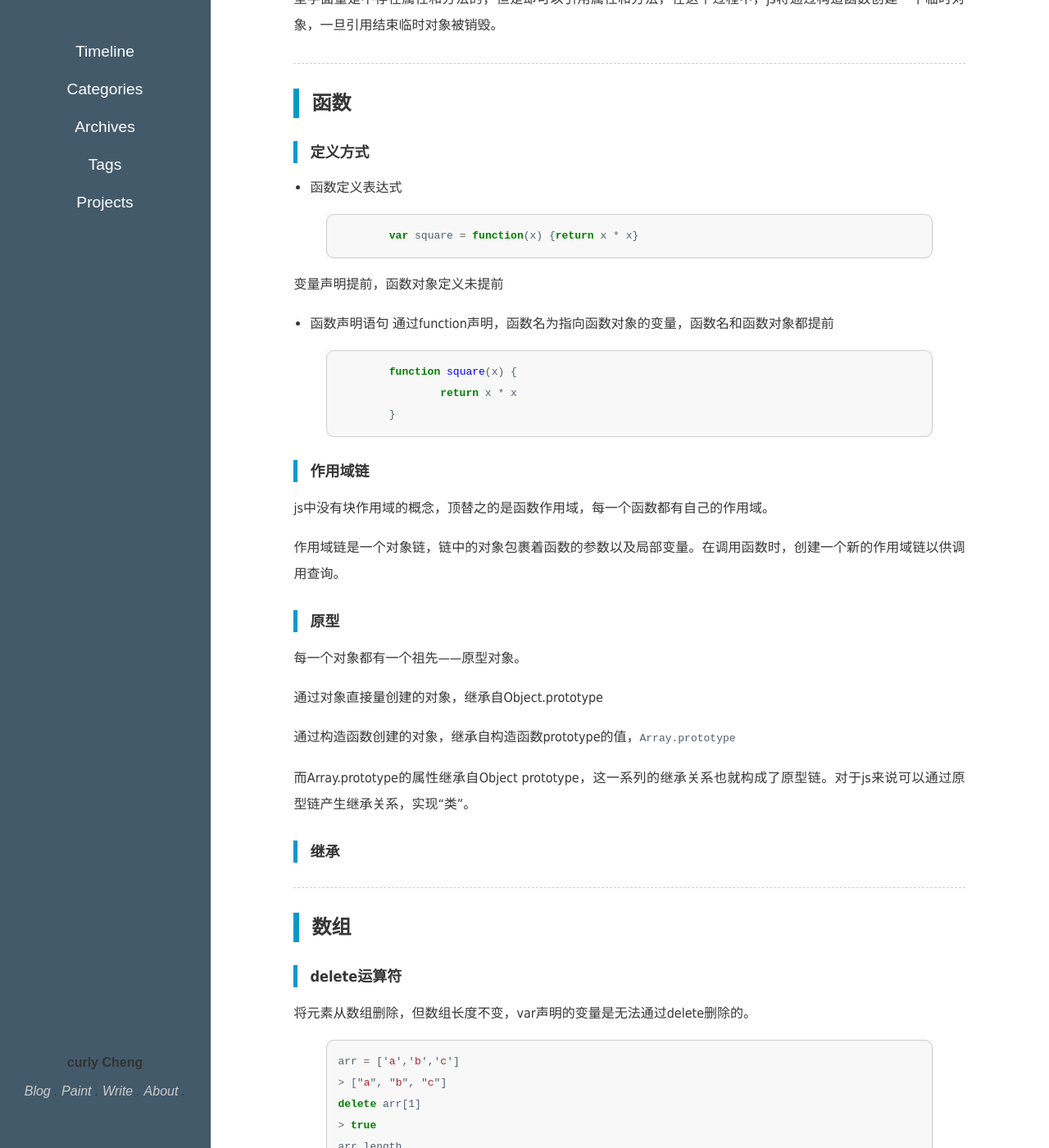
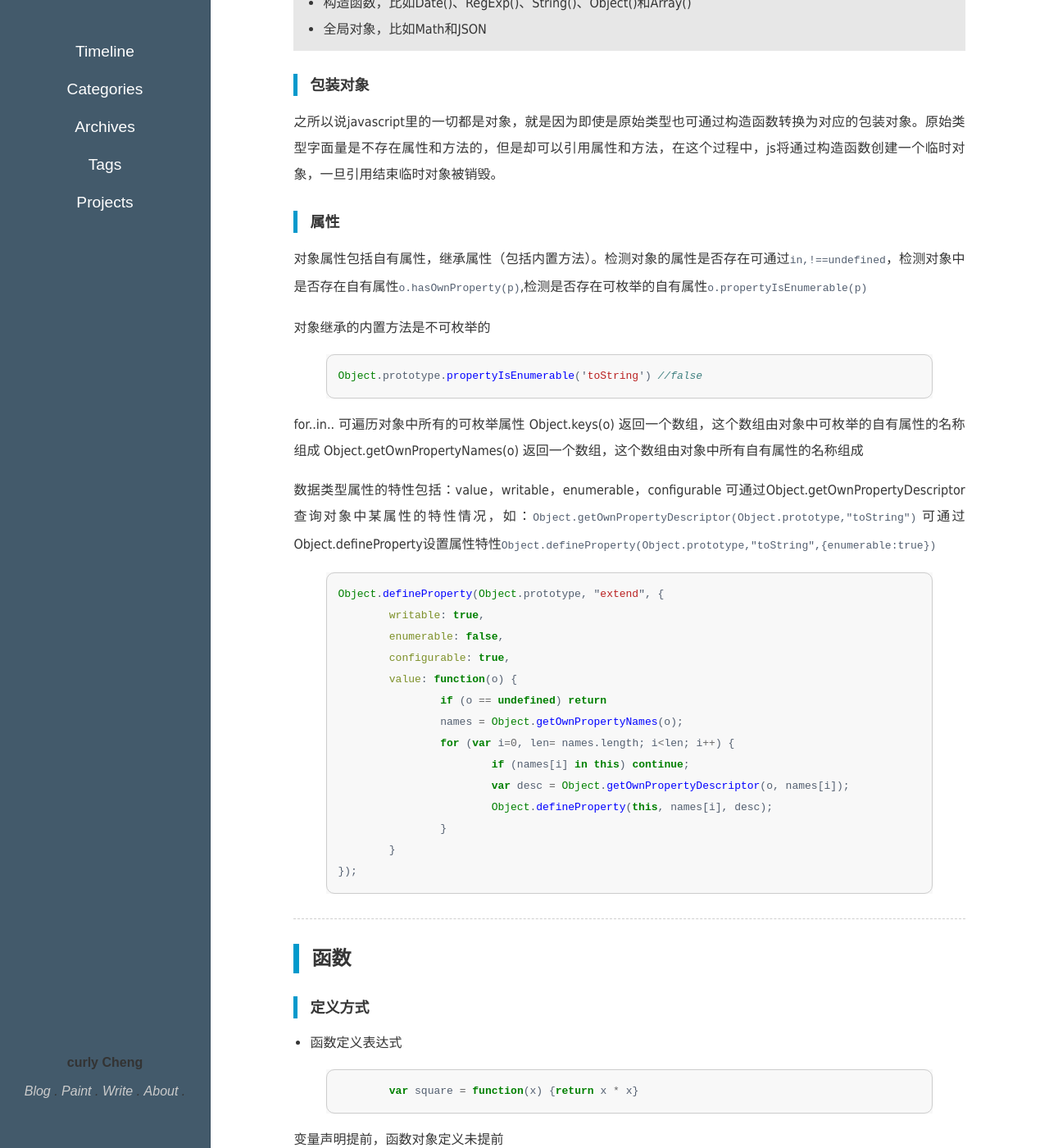
Before and after one commit to curlyCheng/curlycheng.github.io, a Jekyll site: the page built from _posts/2015-11-5-javascript-essence.md, in a window 1280 px wide and 1400 px high, scrolled down 2647 px. Shown: the whole window at 82% size. Built offline with Jekyll 4.4.1, drawn with Linux system fonts in a browser that asks for light colours; some of the changed text lies outside the part shown.

Commit message:
2015.11.11

````diff
--- a/_posts/2015-11-5-javascript-essence.md
+++ b/_posts/2015-11-5-javascript-essence.md
@@ -31,19 +31,27 @@ console.log(typeof priceness) // undefined
 
 #### 类型检查
 
-- typeof操作符检测类型
+- typeof操作符
+可以区分基础类型，原始类型和对象的区分
 ![]({{site.img_dir}}{{page.dir}}/typeof-return.jpg)
 
-> 注意: 由于 typeof 也可以像函数的语法被调用，比如 typeof(obj)，但这并不是一个函数调用。 那两个小括号只是用来计算一个表达式的值，这个返回值会作为 typeof 操作符的一个操作数。 实际上不存在名为 typeof 的函数。
+- classof函数
+通过class特性区分
+可以区分内置构造函数（String，Date...），但无法区分自定义构造函数
 
-- instanceof操作符检测对象类
-instanceof根据原型链判断“继承”关系
+- constructor属性
+通过构造函数区分
+可以区分各个构造函数
+
+- instanceof操作符或isPrototypeOf()
+
+instanceof根据原型链判断“继承”关系，但原始类型较特殊
 ```
 	x = new Date();
 	x instanceof Date; // True
-	/*左值为变量，右值为构造函数*/
+		/*左值为变量，右值为构造函数*/
+	Date.prototype，，.isPrototypeOf(x)
 ```
-- class特性（参照6.8.2节）以及constructor属性（参照6.8.1节和§9.2.2节）
 
 #### 变量声明提前
 
@@ -82,6 +90,42 @@ instanceof根据原型链判断“继承”关系
 
 之所以说javascript里的一切都是对象，就是因为即使是原始类型也可通过构造函数转换为对应的包装对象。原始类型字面量是不存在属性和方法的，但是却可以引用属性和方法，在这个过程中，js将通过构造函数创建一个临时对象，一旦引用结束临时对象被销毁。
 
+
+#### 属性
+
+对象属性包括自有属性，继承属性（包括内置方法）。检测对象的属性是否存在可通过```in,!==undefined```，检测对象中是否存在自有属性```o.hasOwnProperty(p)```,检测是否存在可枚举的自有属性```o.propertyIsEnumerable(p)```
+
+对象继承的内置方法是不可枚举的
+
+{% highlight javascript %}
+Object.prototype.propertyIsEnumerable('toString') //false
+{% endhighlight %}
+
+for..in.. 可遍历对象中所有的可枚举属性
+Object.keys(o) 返回一个数组，这个数组由对象中可枚举的自有属性的名称组成
+Object.getOwnPropertyNames(o) 返回一个数组，这个数组由对象中所有自有属性的名称组成
+
+数据类型属性的特性包括：value，writable，enumerable，configurable
+可通过Object.getOwnPropertyDescriptor查询对象中某属性的特性情况，如：```Object.getOwnPropertyDescriptor(Object.prototype,"toString")```
+可通过Object.defineProperty设置属性特性```Object.defineProperty(Object.prototype,"toString",{enumerable:true})```
+
+{% highlight javascript %}
+Object.defineProperty(Object.prototype, "extend", {
+	writable: true,
+	enumerable: false,
+	configurable: true,
+	value: function(o) {
+		if (o == undefined) return
+		names = Object.getOwnPropertyNames(o);
+		for (var i=0, len= names.length; i<len; i++) {
+			if (names[i] in this) continue;
+			var desc = Object.getOwnPropertyDescriptor(o, names[i]);
+			Object.defineProperty(this, names[i], desc);
+		}
+	}
+});
+{% endhighlight %}
+
 ---
 
 函数
@@ -107,13 +151,51 @@ instanceof根据原型链判断“继承”关系
 	}
 {% endhighlight %}
 
+#### 方法
 
+一个方法无非是个保存在一个对象的属性里的JavaScript函数
+```o.m = f;```
+
+#### 构造函数
+
+构造函数调用创建一个新的空对象，这个对象继承自构造函数的prototype属性。
+
+#### 参数
+
+当调用函数的时候传入的实参比函数声明时指定的形参个数要少，剩下的形参都将设置为undefined值。
+
+标识符arguments是指向实参对象的引用，实参对象是一个类数组对象。修改实参数组的元素同样会修改实参的值。arguments有callee和caller两个方法。
 
 #### 作用域链
 
 js中没有块作用域的概念，顶替之的是函数作用域，每一个函数都有自己的作用域。
 
 作用域链是一个对象链，链中的对象包裹着函数的参数以及局部变量。在调用函数时，创建一个新的作用域链以供调用查询。
+
+#### 闭包
+
+函数的执行依赖于变量作用域，这个作用域是在函数定义时决定的，而不是函数调用时决定的
+
+{% highlight javascript %}
+function bind(f,o){
+if(f.bind)return f.bind(o);//如果bind()方法存在的话，使用bind()方法
+else return function(){//否则，这样绑定
+return f.apply(o,arguments);
+};
+}
+
+{% endhighlight %}
+
+
+#### this
+
+this 是一个关键字，若是通过方法调用，this指向调用方法的对象；若是函数调用，this不是全局变量就是undefined
+
+
+---
+
+继承
+---
 
 #### 原型
 
@@ -125,8 +207,29 @@ js中没有块作用域的概念，顶替之的是函数作用域，每一个函
 
 而Array.prototype的属性继承自Object prototype，这一系列的继承关系也就构成了原型链。对于js来说可以通过原型链产生继承关系，实现“类”。
 
+在ECMAScript5中使用```Object.getPrototypeof(o)```可以查询到对象的原型。在ECMAScript3中通过```o.constructor.prototype```检测对象原型。可以通过```p.isPrototypeOf(o)``` 来检测p是否是o的原型
 
 #### 继承
+
+
+{% highlight javascript %}
+/**
+ * 返回继承自p的类的实例化对象
+ * @param  {原型对象}
+ * @return {创建的对象}
+ */
+function inherit(p) {
+    if (p == null) throw TypeError();
+    if (Object.create)
+        return Object.create(p)
+    t = typeof p;
+    if (t != "object" && t != "function")
+        throw TypeError();
+    function f(){};
+    f.prototype = p;
+    return new f();
+}
+{% endhighlight %}
 
 ---
 
````
Also changed, not shown: _posts/2015-10-21-python-crawler-use-01.md (+1 -2 lines), _posts/2015-11-11-python-crawler-work.md (added, +230 -0 lines), _posts/2015-11-7-python-hdu-in.md (+1 -2 lines), 4 other files.
